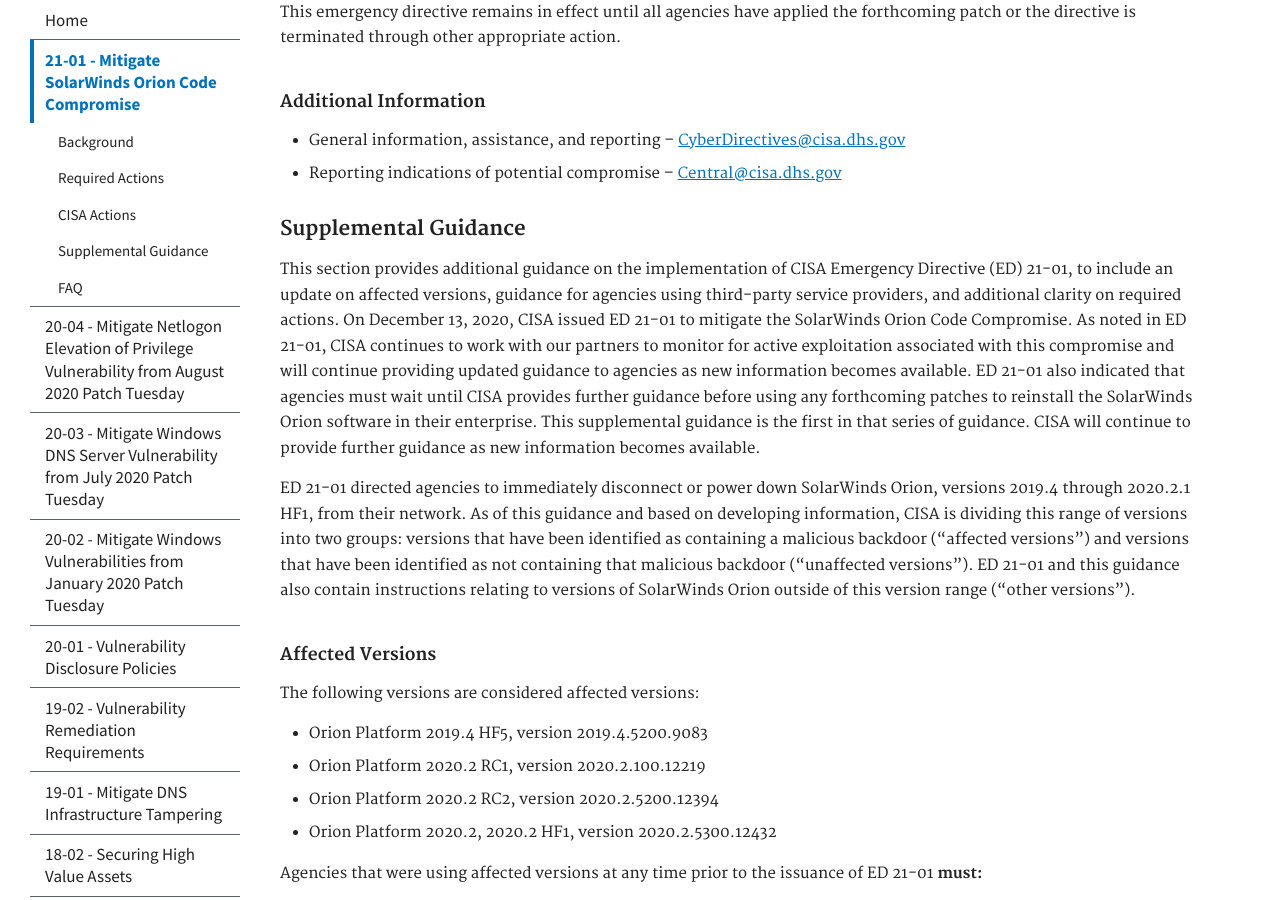
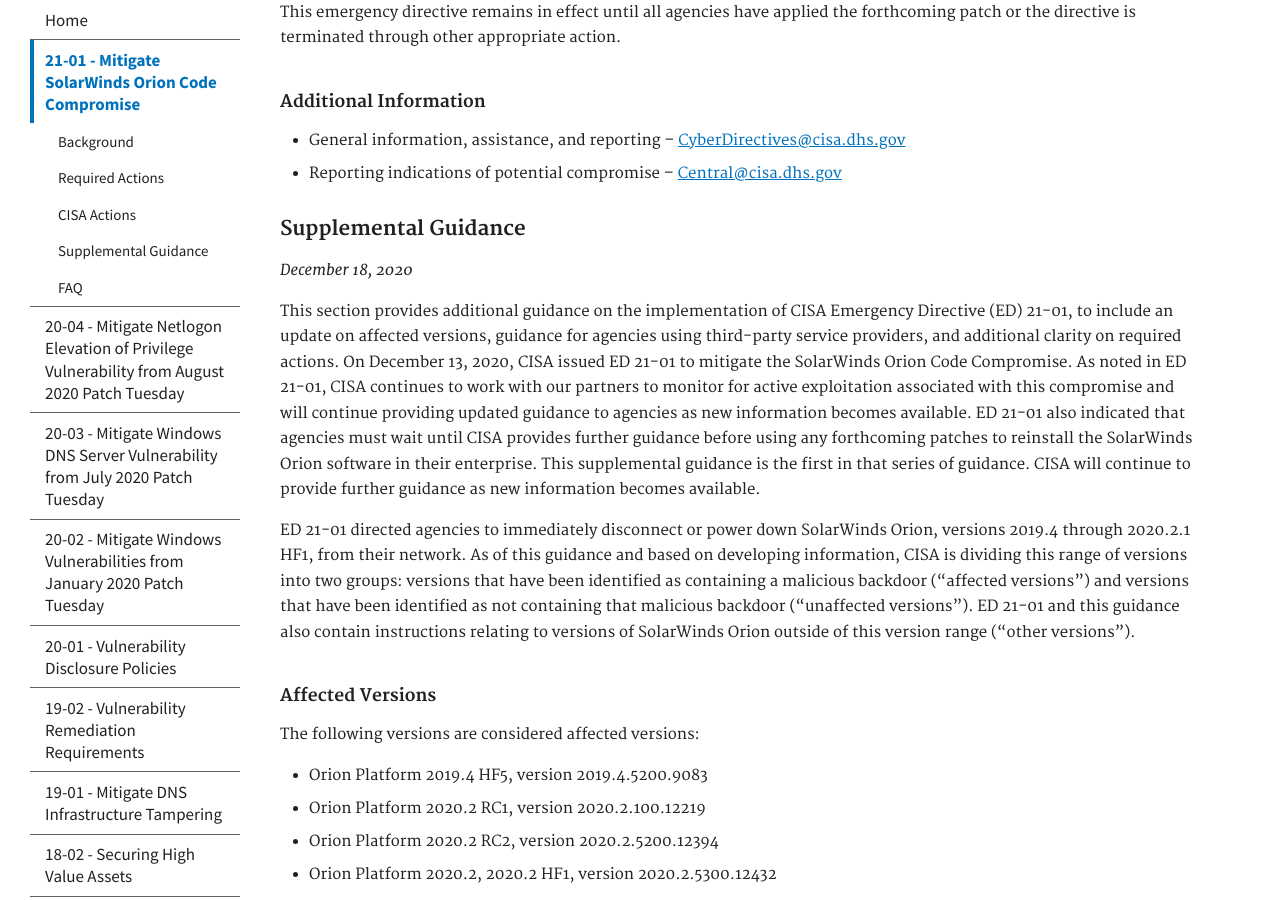
Before and after one commit to cisagov/cyber.dhs.gov, a Jekyll site: the page built from pages/ed-21-01.md, in a window 1280 px wide and 900 px high, scrolled down 3261 px. Built offline with Jekyll 4.4.1, drawn with Linux system fonts in a browser that asks for light colours.

Commit message:
Update ed-21-01.md

```diff
--- a/pages/ed-21-01.md
+++ b/pages/ed-21-01.md
@@ -113,6 +113,7 @@ This emergency directive remains in effect until all agencies have applied the f
 * Reporting indications of potential compromise -- <Central@cisa.dhs.gov>
 
 ### Supplemental Guidance
+_December 18, 2020_
 
 This section provides additional guidance on the implementation of CISA Emergency Directive (ED) 21-01, to include an update on affected versions, guidance for agencies using third-party service providers, and additional clarity on required actions. On December 13, 2020, CISA issued ED 21-01 to mitigate the SolarWinds Orion Code Compromise. As noted in ED 21-01, CISA continues to work with our partners to monitor for active exploitation associated with this compromise and will continue providing updated guidance to agencies as new information becomes available. ED 21-01 also indicated that agencies must wait until CISA provides further guidance before using any forthcoming patches to reinstall the SolarWinds Orion software in their enterprise. This supplemental guidance is the first in that series of guidance. CISA will continue to provide further guidance as new information becomes available.
 
```
